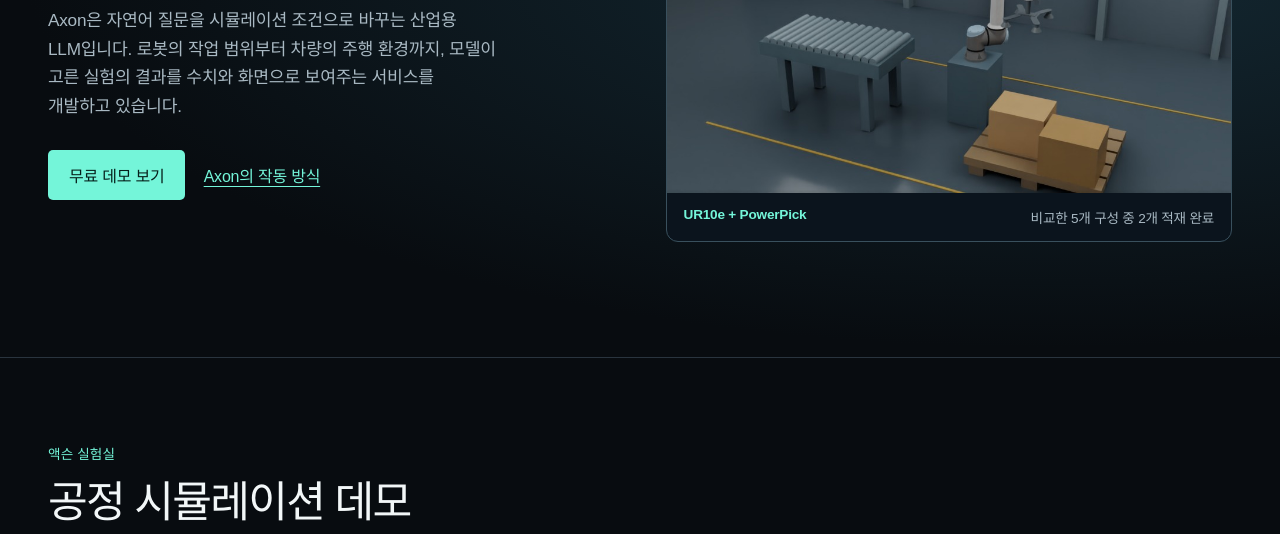
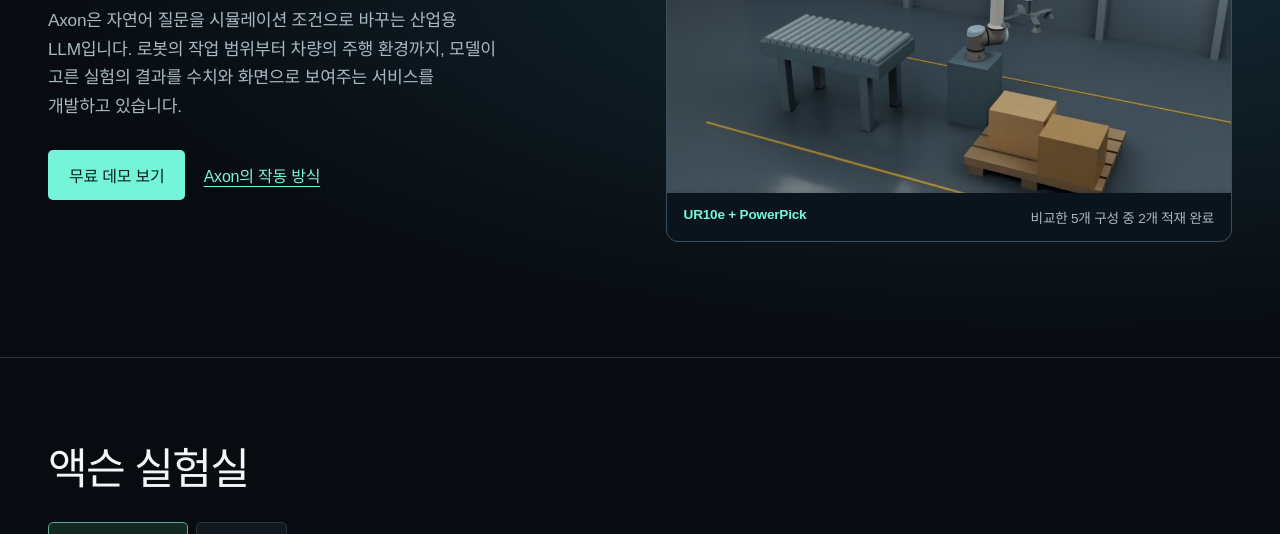
Before and after one commit to Kookutility/axon-dynamics-demo, a plain HTML site: page index.html in a window 1280 px wide. Shown: the part 418-952 px from the top of the page. Drawn offline with Linux system fonts and the light colour scheme; a web font is replaced by a local one.

Commit message:
Use a single Axon Lab heading

```diff
--- a/index.html
+++ b/index.html
@@ -35,8 +35,7 @@
 </div>
 </section>
 <section class="wrap block" id="lab">
-<p class="eyebrow">액슨 실험실</p>
-<h2>공정 시뮬레이션 데모</h2>
+<h2>액슨 실험실</h2>
 <div class="choices" role="group" aria-label="시뮬레이션 선택">
 <button type="button" data-demo="palletizing" aria-pressed="true">로봇 팔레트 적재</button>
 <button type="button" data-demo="incline" aria-pressed="false">경사 이송</button>
```
